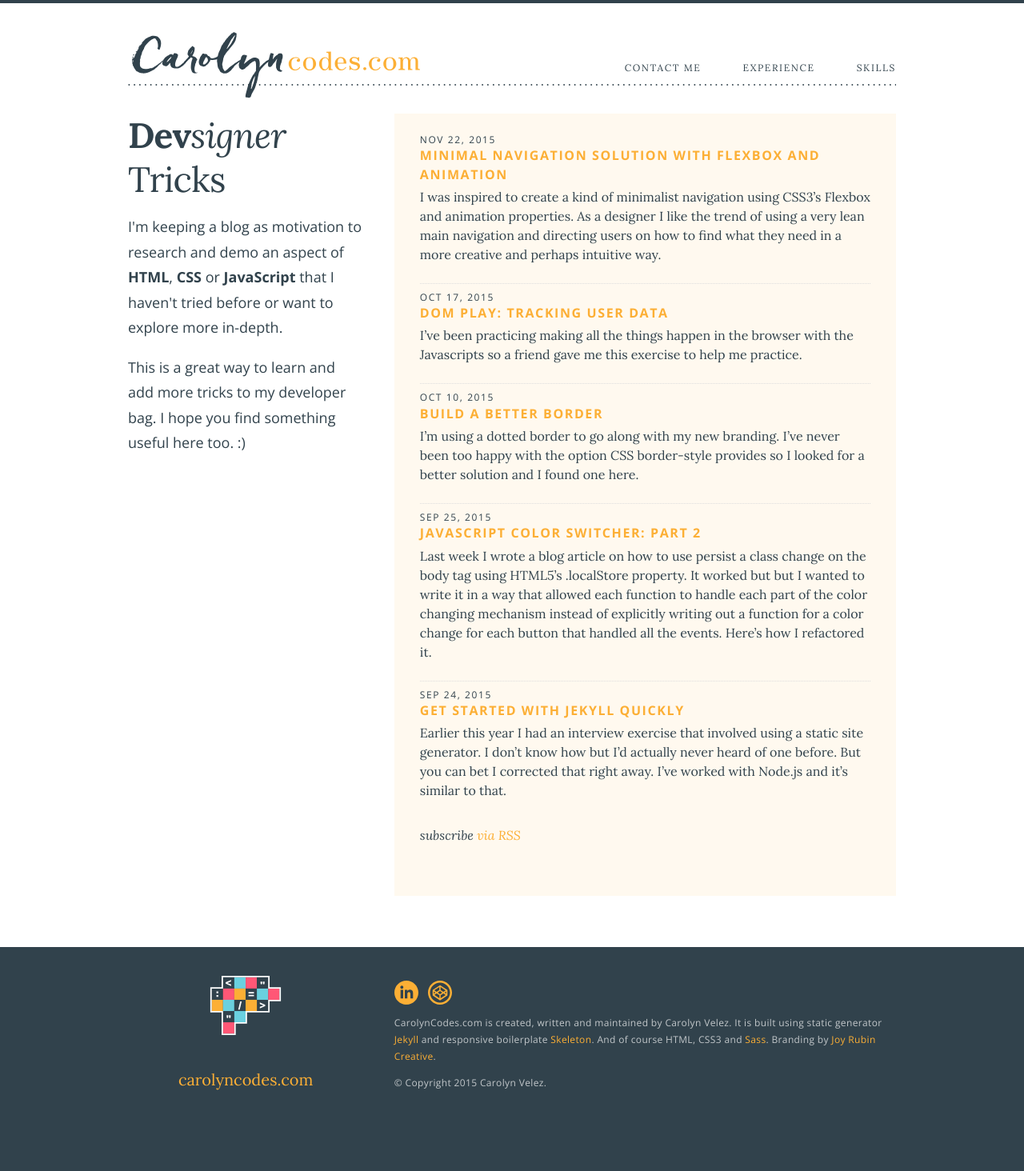
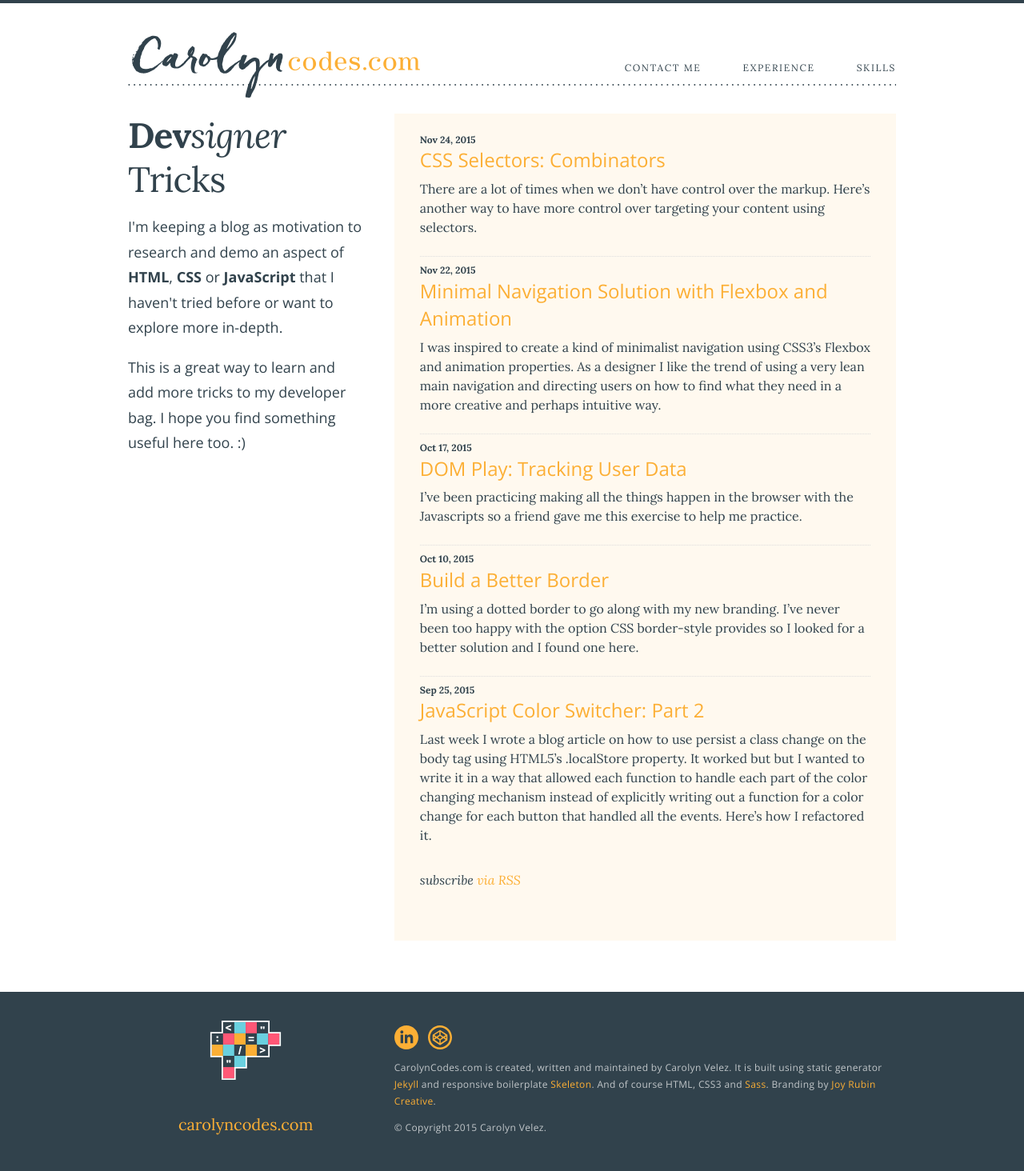
Before and after one commit to carolyngreeno/carolyncodes.dev, a Jekyll site: the page built from index.html, in a window 1280 px wide. Shown: the whole page at 80% size. Built offline with Jekyll 4.4.1, drawn with Linux system fonts in a browser that asks for light colours; before the commit the page ends 1408 px from its top, so only the background shows below that.

Commit message:
post for 11-24

```diff
--- /dev/null
+++ b/_posts/2015-11-24-css-selectors-combinators.markdown
@@ -0,0 +1,94 @@
+---
+layout: post
+title:  "CSS Selectors: Combinators"
+date:   2015-11-24 16:00:00
+categories: css
+---
+
+There are a lot of times when we don't have control over the markup. Here's another way to have more control over targeting your content using selectors.
+
+
+#### Adjacent Sibling Selectors
+*"This is referred to as an adjacent selector or next-sibling selector. It will select only the specified element that immediately follows the former specified element." ~ [MDN](https://developer.mozilla.org/en-US/docs/Web/CSS/Adjacent_sibling_selectors){:target="_blank"}*
+
+<p data-height="200" data-theme-id="0" data-slug-hash="MadZEd" data-default-tab="result" data-user="carolynvelez" class='codepen'>See the Pen <a href='http://codepen.io/carolynvelez/pen/MadZEd/'>CSS Selectors: Combinators: Adjacent Sibling Selector</a> by Carolyn Velez (<a href='http://codepen.io/carolynvelez'>@carolynvelez</a>) on <a href='http://codepen.io'>CodePen</a>.</p><script async src="//assets.codepen.io/assets/embed/ei.js"></script>
+
+###### How I Might Use It
+I want to reduce the amount of space between my <h2> title and my <h3> subtitle. So instead of giving the h3 a class, I'll target that specific instance of <h3> by writing h2 + h3 {margin-top: 0;}. That way it would *only* apply to that one instance of h3. No more, no less.
+
+{% highlight ruby %}
+<style>
+	h2 + h3 { margin-top: 0;}
+</style>
+
+<h2>Title</h2>
+<h3>Subtitle</h3>
+{% endhighlight %}
+
+
+#### General Sibling Selectors
+*"The ~ combinator separates two selectors and matches the second element only if it is preceded by the first, and both share a common parent." ~ [MDN](https://developer.mozilla.org/en-US/docs/Web/CSS/General_sibling_selectors){:target="_blank"}*
+
+<p data-height="200" data-theme-id="0" data-slug-hash="NGVewL" data-default-tab="result" data-user="carolynvelez" class='codepen'>See the Pen <a href='http://codepen.io/carolynvelez/pen/NGVewL/'>CSS Selectors: Combinators: Child Selectors</a> by Carolyn Velez (<a href='http://codepen.io/carolynvelez'>@carolynvelez</a>) on <a href='http://codepen.io'>CodePen</a>.</p><script async src="//assets.codepen.io/assets/embed/ei.js"></script>
+
+###### How I Might Use It
+I want the first paragraph of a post to have slightly larger text than the rest of the copy. I'll give the first selector a class because I don't want the style to affect every paragraph on the page — just the posts. Then I use the GSS to specify *all* the paragraph tags that follow. Not just the first one like the ASS (these are long names what do you want from me?).
+
+{% highlight ruby %}
+<style>
+	p.post {font-size: 20px;}
+	p.post ~ p {font-size: 16px;}
+</style>
+
+<p class="post">Paragraph one.</p>
+<p>Paragraph two.</p>
+<p>Paragraph three.</p>
+{% endhighlight %}
+
+
+#### Child Selectors
+*"The > combinator separates two selectors and matches only those elements matched by the second selector that are direct children of elements matched by the first. By contrast, when two selectors are combined with the descendant selector, the combined selector expression matches those elements matched by the second selector for which there exists an ancestor element matched by the first selector, regardless of the number of "hops" up the DOM." ~ [MDN](https://developer.mozilla.org/en-US/docs/Web/CSS/Child_selectors){:target="_blank"}*
+
+<p data-height="250" data-theme-id="0" data-slug-hash="bVyOYj" data-default-tab="result" data-user="carolynvelez" class='codepen'>See the Pen <a href='http://codepen.io/carolynvelez/pen/bVyOYj/'>CSS Selectors: Combinators: Child Selector</a> by Carolyn Velez (<a href='http://codepen.io/carolynvelez'>@carolynvelez</a>) on <a href='http://codepen.io'>CodePen</a>.</p>
+<script async src="//assets.codepen.io/assets/embed/ei.js"></script>
+
+###### How I Might Use It
+Navigation is classic example of good way to use a child selector. It's pretty typical to use nested list items in navigation. So I would declare one set of properties as a default for all the nav items by using ul li and targeting the subnav items by using the CS (>).
+
+{% highlight ruby %}
+<style>
+	ul li {font-size: 16px;}
+	ul > li {font-size: 20px;}
+</style>
+
+<ul>
+	<li>Main Nav
+		<ol>
+			<li>Sub Nav</li>
+			<li>Sub Nav</li>
+		</ol>
+	</li>
+</ul>
+{% endhighlight %}
+
+
+#### Descendant Selectors
+The last one is the descendant selector and I bet you see that one all the time. If you do and always wondered what to call it, now you know. It's really just an empty space. As in the first part of the code I wrote above. That means that any list-items following an unordered list tag will be targeted unless you give the <ul> a class. I recommend doing that since you're likely to have lots of those in your markup and you don't want to have to play CSS whack-a-mole by targeting each instance.
+
+{% highlight ruby %}
+<style>
+	ul li {font-size: 16px;}
+	..
+</style>
+
+<ul>
+	<li>Main Nav
+		<ol>
+			<li>Sub Nav</li>
+			<li>Sub Nav</li>
+		</ol>
+	</li>
+</ul>
+{% endhighlight %}
+
+Have fun selecting stuff!
--- a/_sass/_about-me.scss
+++ b/_sass/_about-me.scss
@@ -4,18 +4,25 @@
 
 	h6 {
 		margin-top: 2rem;
+		font-size: .875em;
 
 		&:nth-child(1) {
 			margin-top: 0 !important;
 		}
 	}
 
-	h2 {
+	h3 {
+		font-family: $font-family-sansserif;
+		font-weight: $font-weight-light;
 		// margin-bottom: .125em;
 	}
 
 	h4 {
-		// margin-bottom: .125em;
+		font-size: 1.125em;
+		font-weight: $font-weight-light;
+		margin-top: 0;
+		margin-bottom: .5em;
+		letter-spacing: 0;
 	}
 }
 
--- a/_sass/_posts.scss
+++ b/_sass/_posts.scss
@@ -16,7 +16,7 @@
 	}
 
 	h4 {
-		margin-top: 0;
+		margin-top: 2em;
 	}
 
 	h5 {
@@ -26,6 +26,14 @@
 	h6 {
 		margin-top: 1em;
 		margin-bottom: 0;
+	}
+
+	.quote {
+		padding: 1em;
+		margin: 1rem 0;
+		border-left: solid 5px rgba($color-slate, .1);
+		font-style: italic;
+		color: rgba($color-slate, .8);
 	}
 }
 
@@ -46,6 +54,7 @@
 			margin-bottom: 0;
 			padding-top: .5rem;
 			border-top: dotted 1px #ddd;
+			font-size: .75em;
 
 			&:first-child {
 				margin-top: 0;
@@ -56,6 +65,9 @@
 		h5 {
 			margin-top: 0;
 			margin-bottom: .25em;
+			font-size: 1.5em;
+			text-transform: none;
+			letter-spacing: 0;
 
 			&:first-child {
 				margin-top: 0;
@@ -69,16 +81,22 @@
 		background-color: $color-white;
 
 		h4 {
+			margin-top: 0;
 			margin-bottom: 1rem;
+			font-weight: $font-weight-light;
 		}
 
 		h6 {
 			margin-top: 0;
+			font-size: .75em;
 		}
 
 		h5 {
 			margin-top: 0;
 			margin-bottom: 1rem;
+			font-size: 1.25em;
+			text-transform: none;
+			letter-spacing: 0;
 
 			&:first-child {
 				margin-top: 0;
--- a/_sass/_skeleton.scss
+++ b/_sass/_skeleton.scss
@@ -132,58 +132,62 @@ body {
 
 /* Typography
 –––––––––––––––––––––––––––––––––––––––––––––––––– */
-h1, h2 {
+h1	{
+	font-family: $font-family-serif;
+	font-weight: $font-weight-normal;
+	font-size: 2.75rem;
+	letter-spacing: -.05rem;
 	line-height: 1.25;
-}
-h3, h4 {
-	line-height: 1.35;
-}
-h5, h6 {
-	line-height: 1.45;
-}
-h1	{
-	font-size: 2.75rem;
-	font-family: $font-family-serif;
-	font-weight: $font-weight-light;
-	letter-spacing: -.05rem;
 	margin-top: 0;
 	margin-bottom: 1rem;
 }
+
 h2 {
-	font-size: 2rem;
 	font-family: $font-family-serif;
 	font-weight: $font-weight-light;
+	font-size: 2rem;
+	line-height: 1.25;
 	margin-top: 1.5em;
 	margin-bottom: .25rem;
 }
+
 h3 {
-	font-size: 1.75rem;
 	font-family: $font-family-serif;
 	font-weight: $font-weight-light;
+	font-size: 1.75rem;
+	line-height: 1.35;
 	margin-top: 0;
 	margin-bottom: .375rem;
 }
+
 h4 {
+	font-family: $font-family-sansserif;
+	font-weight: $font-weight-bold;
 	font-size: 1.5rem;
-	font-family: $font-family-serif;
-	font-weight: $font-weight-light;
-	font-style: italic;
+	text-transform: uppercase;
+	line-height: 1.35;
 	margin-top: 0;
 	margin-bottom: .25rem;
 }
-h5, h6 {
+
+h5 {
 	font-family: $font-family-sansserif;
+	font-weight: $font-weight-light;
+	font-size: 1.25rem;
+	line-height: 1.45;
 	text-transform: uppercase;
-	letter-spacing: .1rem;
+	letter-spacing: .05rem;
 	margin-top: 0;
-	margin-bottom: .25rem; }
-h5 {
-	font-size: 1rem;
+	margin-bottom: .25rem;
+}
+
+h6 {
+	font-family: $font-family-serif;
 	font-weight: $font-weight-bold;
-}
-h6 {
-	font-size: .75rem;
-	font-weight: $font-weight-normal;
+	font-size: 1.125rem;
+	line-height: 1.45;
+	margin-top: 1em;
+	margin-bottom: .25rem;
 }
 
 /* Larger than phablet */
```
Also changed, not shown: 8 other files.
